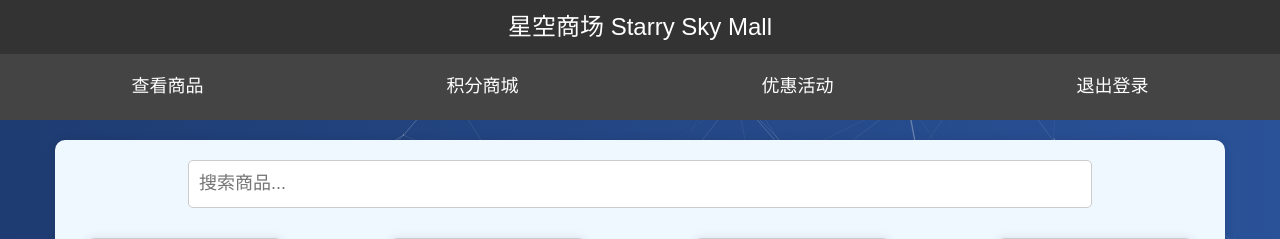
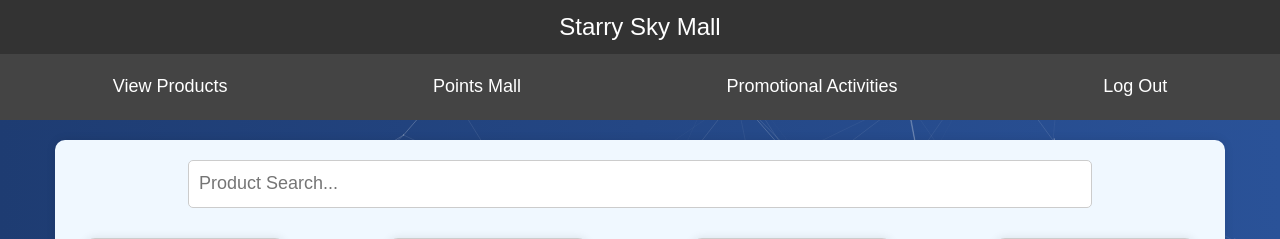
Before and after one commit to ShoppingFaceRecognition/Hainan, a Django app: page /Commodity/ in a window 1280 px wide. Shown: the top 239 px of the page. Run offline with Django 4.2, Linux system fonts and the light colour scheme; data comes from the database, SQL or seed files in the repository; parts of the project's set-up code (start-up, migrations or seed data) failed here and were passed over; some libraries are stand-ins or nearby versions.

Commit message:
Update shopping.html

```diff
--- a/templates/shopping.html
+++ b/templates/shopping.html
@@ -191,17 +191,17 @@
 <body>
 <script src="../../static/js/background.js"></script>
 <div class="header">
-    星空商场 Starry Sky Mall
+     Starry Sky Mall
 </div>
 <div class="top-buttons">
-    <a href="/Commodity/">查看商品</a>
-    <a href="/jf_Commodity/">积分商城</a>
-    <a href="/discount/">优惠活动</a>
-    <a href="/logout/">退出登录</a>
+    <a href="/Commodity/">View Products</a>
+    <a href="/jf_Commodity/">Points Mall</a>
+    <a href="/discount/">Promotional Activities</a>
+    <a href="/logout/">Log Out</a>
 </div>
 <div class="container">
     <div class="search-bar">
-        <input type="text" placeholder="搜索商品...">
+        <input type="text" placeholder="Product Search...">
     </div>
     <div class="products" id="products">
         {% for com in commodity %}
@@ -220,8 +220,8 @@
         {% endfor %}
     </div>
     <div class="buttons">
-        <button onclick="location.href='/cart'">查看购物车</button>
-        <button onclick="location.href='/favorite_list/'">查看收藏夹</button>
+        <button onclick="location.href='/cart'">View Cart</button>
+        <button onclick="location.href='/favorite_list/'"> View Favorites</button>
     </div>
 </div>
 
```
